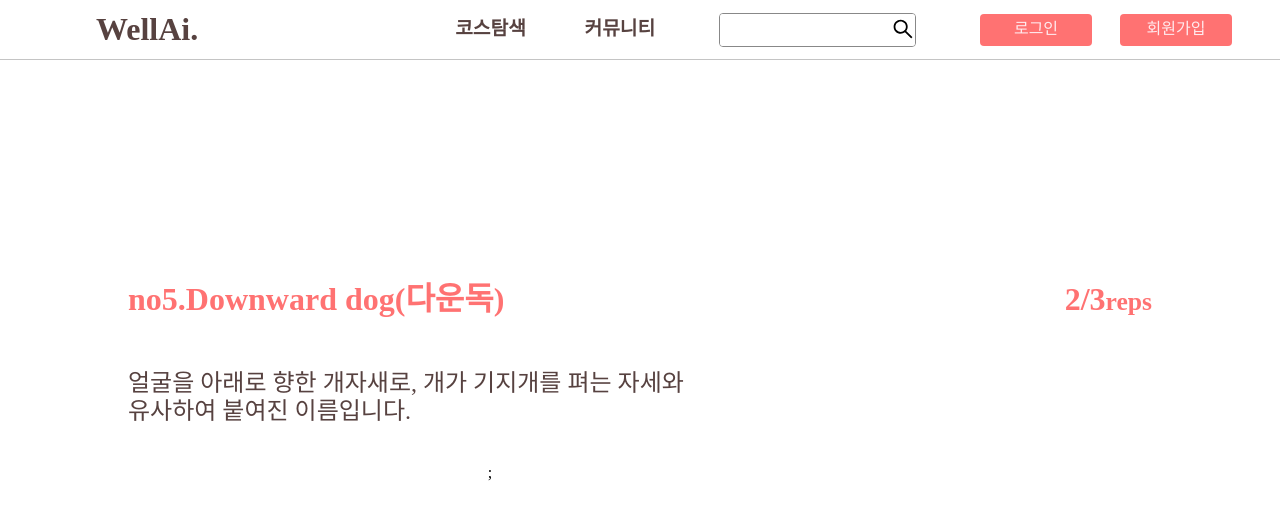
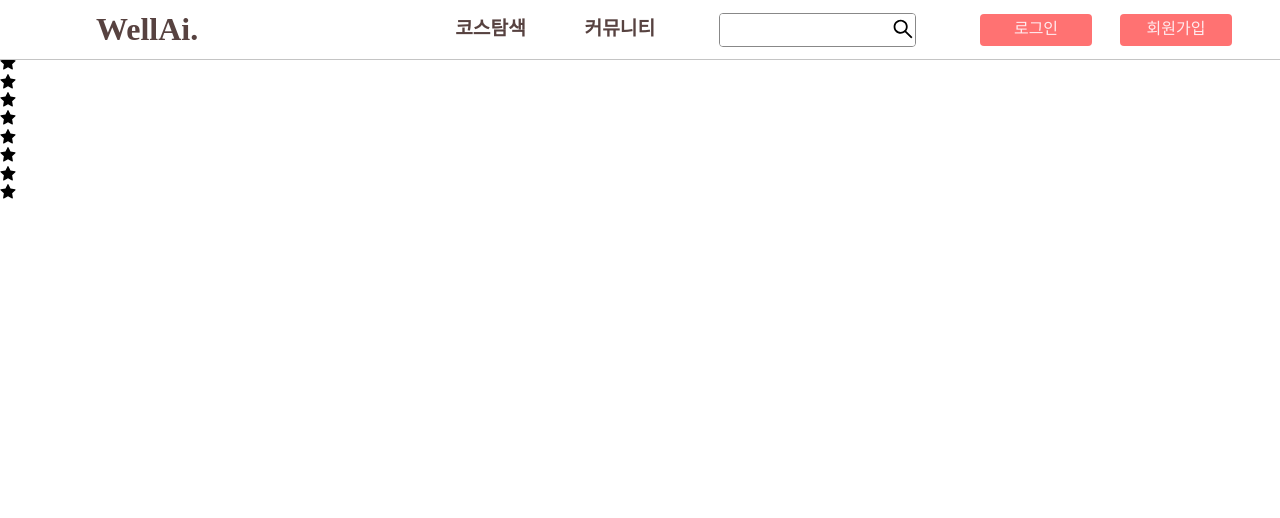
Before and after one commit to JShwa0429/wellai, a React (Create React App) app: page /course/1 in a window 1280 px wide. Shown: the top 518 px of the page. Built offline with nearby package versions, Linux system fonts and the light colour scheme; no server answers.

Commit message:
feat : youtube iframe  수정

```diff
--- a/package.json
+++ b/package.json
@@ -17,6 +17,7 @@
     "react-dom": "^17.0.2",
     "react-hook-form": "^7.27.0",
     "react-icons": "^4.3.1",
+    "react-player": "^2.9.0",
     "react-redux": "^7.2.6",
     "react-router-dom": "^6.2.1",
     "react-scripts": "5.0.0",
--- a/src/App.tsx
+++ b/src/App.tsx
@@ -1,4 +1,14 @@
-import { Page, AuthPage, PublicPage, TestPage, ListenPage, SearchPage, CoursePage, MainRenderPage } from './pages';
+import {
+  Page,
+  AuthPage,
+  PublicPage,
+  TestPage,
+  ListenPage,
+  SearchPage,
+  CoursePage,
+  MainRenderPage,
+  CourseDetailPage,
+} from './pages';
 import { BrowserRouter, Routes, Route } from 'react-router-dom';
 import GlobalStyle from 'styles/global-styles';
 import { AuthRoute, PublicRoute } from './components';
@@ -11,7 +21,8 @@ function App() {
         <Route path="/" element={<Page />}>
           <Route path="" element={<MainRenderPage />} />
           <Route path="/course" element={<CoursePage />} />
-          <Route path="/course/:id" element={<ListenPage />} />
+          <Route path="/course/:id" element={<CourseDetailPage />} />
+          <Route path="/listen/:id" element={<ListenPage />} />
           <Route path="/search" element={<SearchPage />} />
           <Route path="/community" element={<p>커뮤니티 페이지</p>} />
         </Route>
--- /dev/null
+++ b/src/pages/CourseDetailPage.tsx
@@ -0,0 +1,12 @@
+import { Rate } from 'antd';
+
+const CourseDetailPage = () => {
+  return (
+    <div>
+      코스 상세 페이지입니다.
+      <Rate allowHalf defaultValue={2.5} />
+    </div>
+  );
+};
+
+export default CourseDetailPage;
--- a/src/pages/ListenPage.tsx
+++ b/src/pages/ListenPage.tsx
@@ -1,6 +1,8 @@
 import { WebCam } from 'components';
 import styled from 'styled-components';
 import YouTube from 'react-youtube';
+import ReactPlayer from 'react-player';
+
 const ListenPage = () => {
   // const opts = {
   //   playerVars: {
@@ -29,7 +31,13 @@ const ListenPage = () => {
         유사하여 붙여진 이름입니다.
       </p>
       <VideoDiv>
-        <YouTube videoId="2g811Eo7K8U" onReady={_onReady} />;
+        <iframe
+          src="https://www.youtube.com/embed/hEnr6Ewpu_U?autoplay=1&mute=1&modestbranding=1&playlist=hEnr6Ewpu_U&loop=1"
+          frameBorder="0"
+          allow="autoplay; encrypted-media"
+          allowFullScreen
+          title="video"
+        />
         <WebCam />
       </VideoDiv>
     </DivCourse>
@@ -67,8 +75,12 @@ const TitleDiv = styled.div`
 const VideoDiv = styled.div`
   margin-top: 3vw;
   display: flex;
+  width: 100%;
 
   video {
     width: 50%;
   }
+  iframe {
+    width: 50%;
+  }
 `;
--- a/src/pages/index.ts
+++ b/src/pages/index.ts
@@ -5,4 +5,5 @@ export { default as PublicPage } from './PublicPage';
 export { default as ListenPage } from './ListenPage';
 export { default as SearchPage } from './SearchPage';
 export { default as CoursePage } from './CoursePage';
+export { default as CourseDetailPage } from './CourseDetailPage';
 export { default as MainRenderPage } from './MainRenderPage';
```
Also changed, not shown: 1 other file (tests, documents, lock files or other folders).
